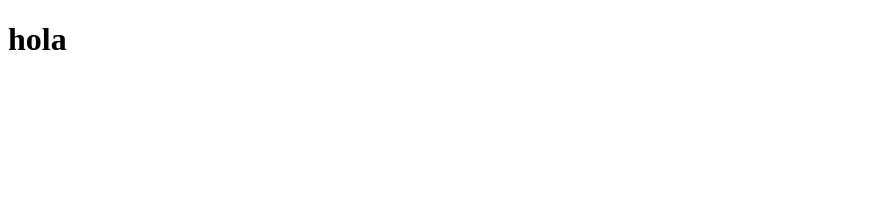
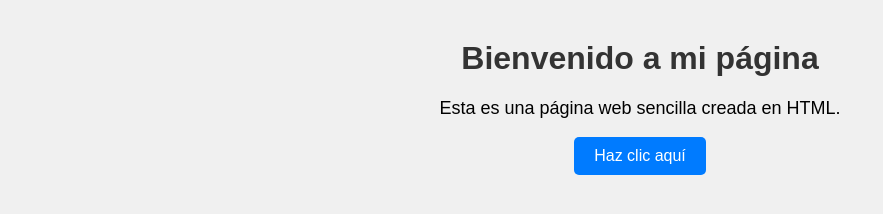
Before and after one commit to julliantauro1987-prog/julliantauro1987.github.io, a plain HTML site: page index.html in a window 1280 px wide. Shown: the whole page, without its empty margins (0-883 px from the left). Drawn offline with Linux system fonts and the light colour scheme.

Commit message:
Change language to Spanish and add styles
Updated the language to Spanish and enhanced the HTML structure with styles and content.

```diff
--- a/index.html
+++ b/index.html
@@ -1,10 +1,40 @@
 <!DOCTYPE html>
-<html lang="en">
+<html lang="es">
 <head>
     <meta charset="UTF-8">
-    <meta name="viewport" content="width=device-width, initial-scale=1.0">
-    <title>hola</title>
+    <title>Mi página sencilla</title>
+    <style>
+        body {
+            font-family: Arial, sans-serif;
+            margin: 40px;
+            background-color: #f0f0f0;
+            text-align: center;
+        }
+        h1 {
+            color: #333;
+        }
+        p {
+            font-size: 18px;
+        }
+        button {
+            padding: 10px 20px;
+            font-size: 16px;
+            cursor: pointer;
+            background-color: #007bff;
+            border: none;
+            color: white;
+            border-radius: 5px;
+        }
+        button:hover {
+            background-color: #0056b3;
+        }
+    </style>
 </head>
 <body>
-    <h1>hola</h1>
+
+    <h1>Bienvenido a mi página</h1>
+    <p>Esta es una página web sencilla creada en HTML.</p>
+    <button onclick="alert('¡Hola! Gracias por visitar mi página.')">Haz clic aquí</button>
+
+</body>
 </html>
```
